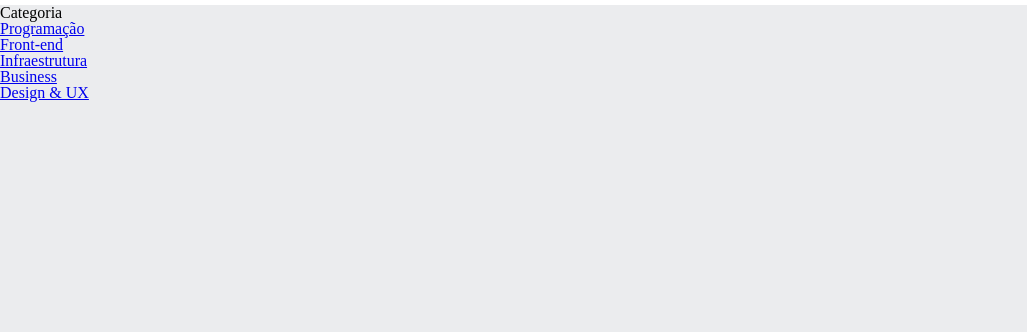
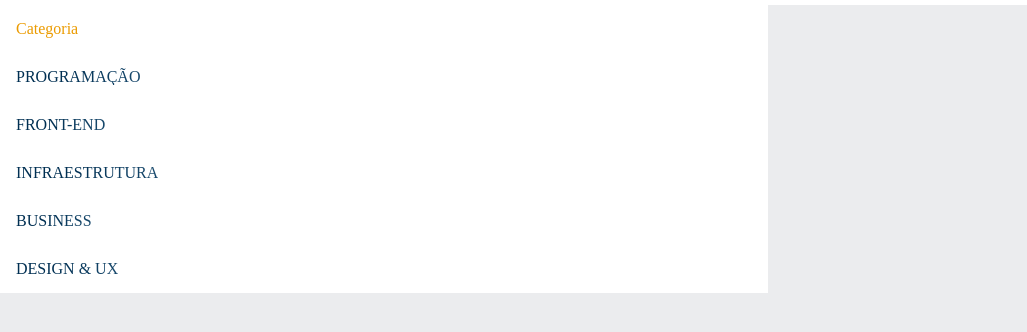
Before and after one commit to LucasMassayuki/responsividade_com_mobile_first, a plain HTML site: page index.html in a window 1280 px wide. Both pictures are taken after a click on the checkbox 10 px from the left and 42 px from the top of the page. Shown: the part 80-412 px from the top of the page, 0-1027 px from the left. Drawn offline with Linux system fonts and the light colour scheme.

Commit message:
Customizando o Menu Hambúrguer

```diff
--- a/style.css
+++ b/style.css
@@ -3,6 +3,8 @@
 :root {
     --cor-de-fundo: #EBECEE;
     --branco: #ffffff;
+    --laranja: #EB9B00;
+    --azul-degrade: linear-gradient(97.54deg, #002F52 35.49%, #326589 165.37%);
 }
 
 body{
--- a/styles/header.css
+++ b/styles/header.css
@@ -28,8 +28,26 @@
     display: none;
     position: absolute;
     top: 100%; /*tirou 100% do cabeçalho e ficou pra baixo */
+    width: 60vw;
 }
 
 .container_botao:checked~.lista_menu { /*quando clicar aparece a lista*/
     display: block;
 }
+
+.lista_menu_titulo, .lista_menu_item {
+    padding: 1em;
+    background-color: var(--branco);
+}
+
+.lista_menu_titulo {
+    color: var(--laranja);
+}
+
+.lista_menu_link {
+    background: var(--azul-degrade);
+    -webkit-background-clip: text;
+    -webkit-text-fill-color: transparent;
+    background-clip: text;
+    text-transform: uppercase;
+}
```
